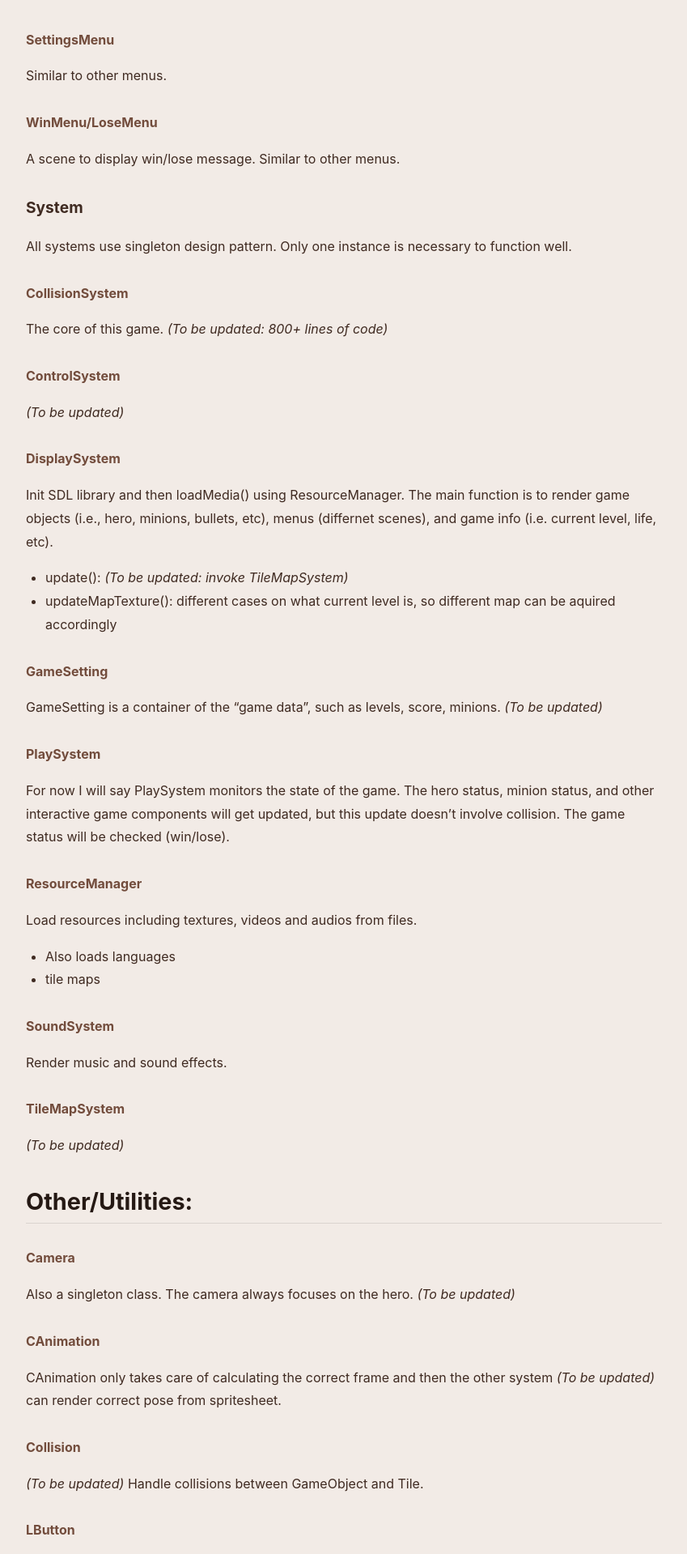
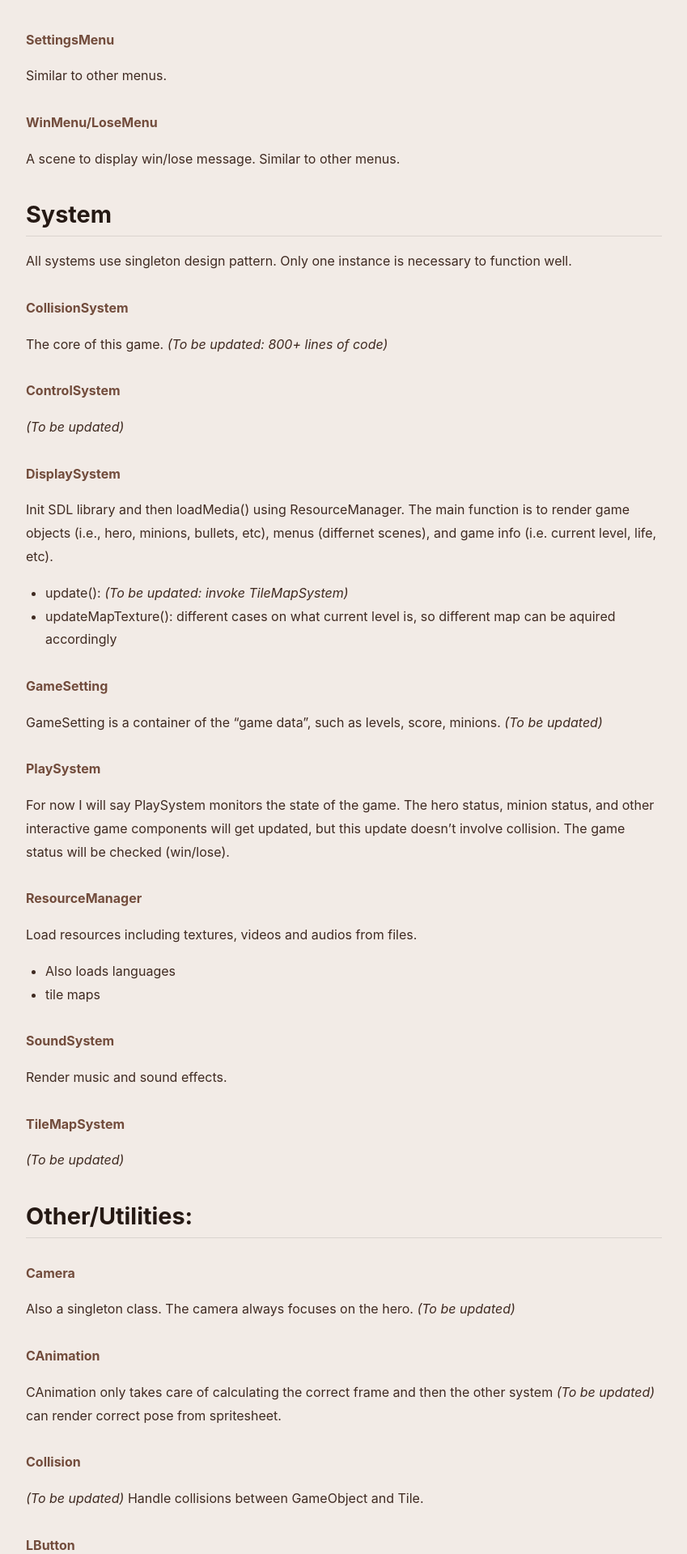
Before and after one commit to zhong240/zhong240.github.io, a Jekyll site: the page built from _posts/2018-03-25-popeyes.md, in a window 1280 px wide. Shown: the part 3591-5510 px from the top of the page at 81% size, without its empty margins (105-954 px from the left). Built offline with Jekyll 4.4.1, drawn with Linux system fonts in a browser that asks for light colours; nearby versions of some CDN libraries; comment, search, counter and statistics services are not loaded.

```diff
--- a/_posts/2018-03-25-popeyes.md
+++ b/_posts/2018-03-25-popeyes.md
@@ -113,7 +113,7 @@ Similar to other menus.
 ###### WinMenu/LoseMenu
 A scene to display win/lose message. Similar to other menus.
 
-#### System
+## System
 All systems use singleton design pattern. Only one instance is necessary to function well.
 
 ###### CollisionSystem
```
Also changed, not shown: 2 other files.
